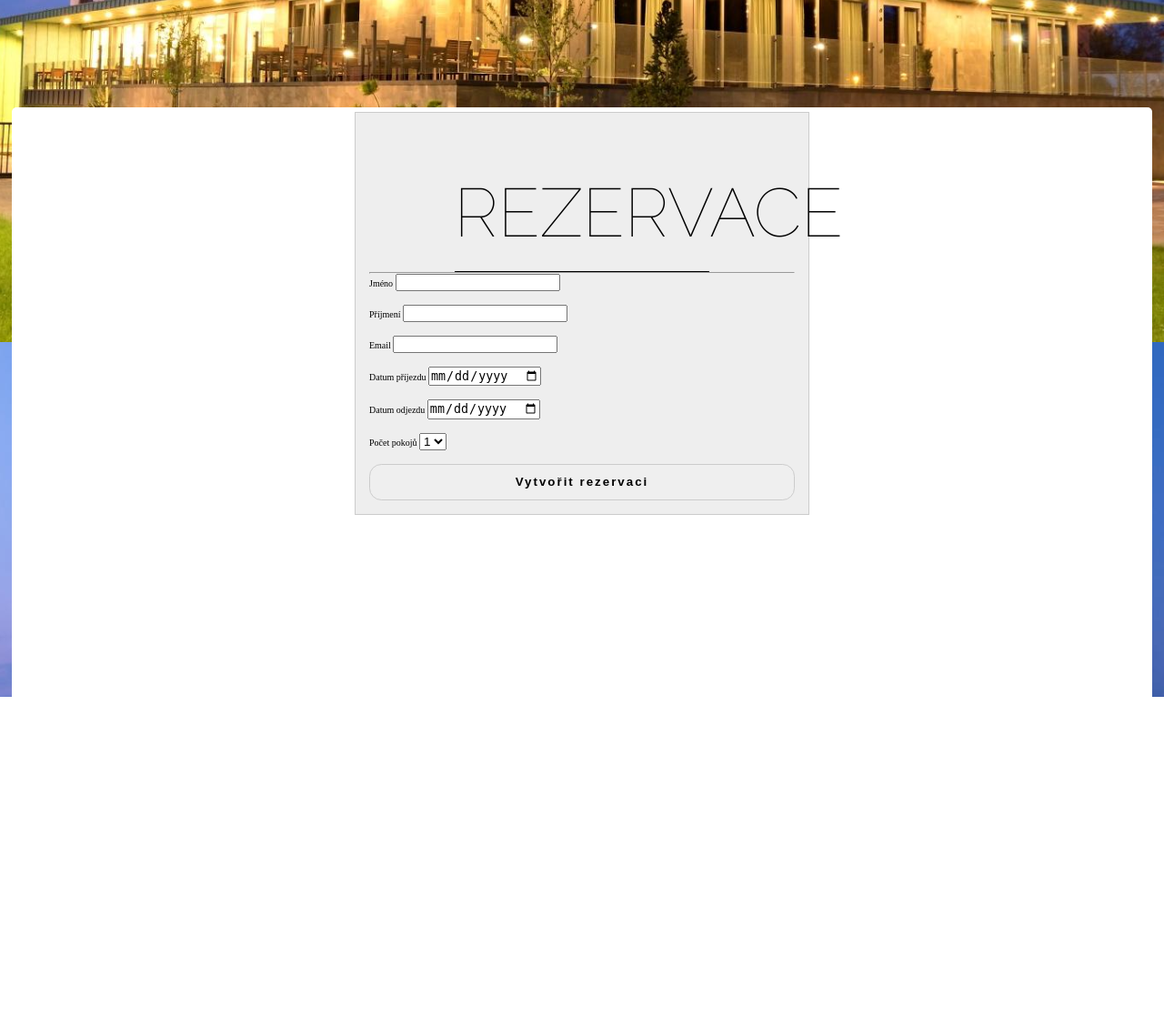
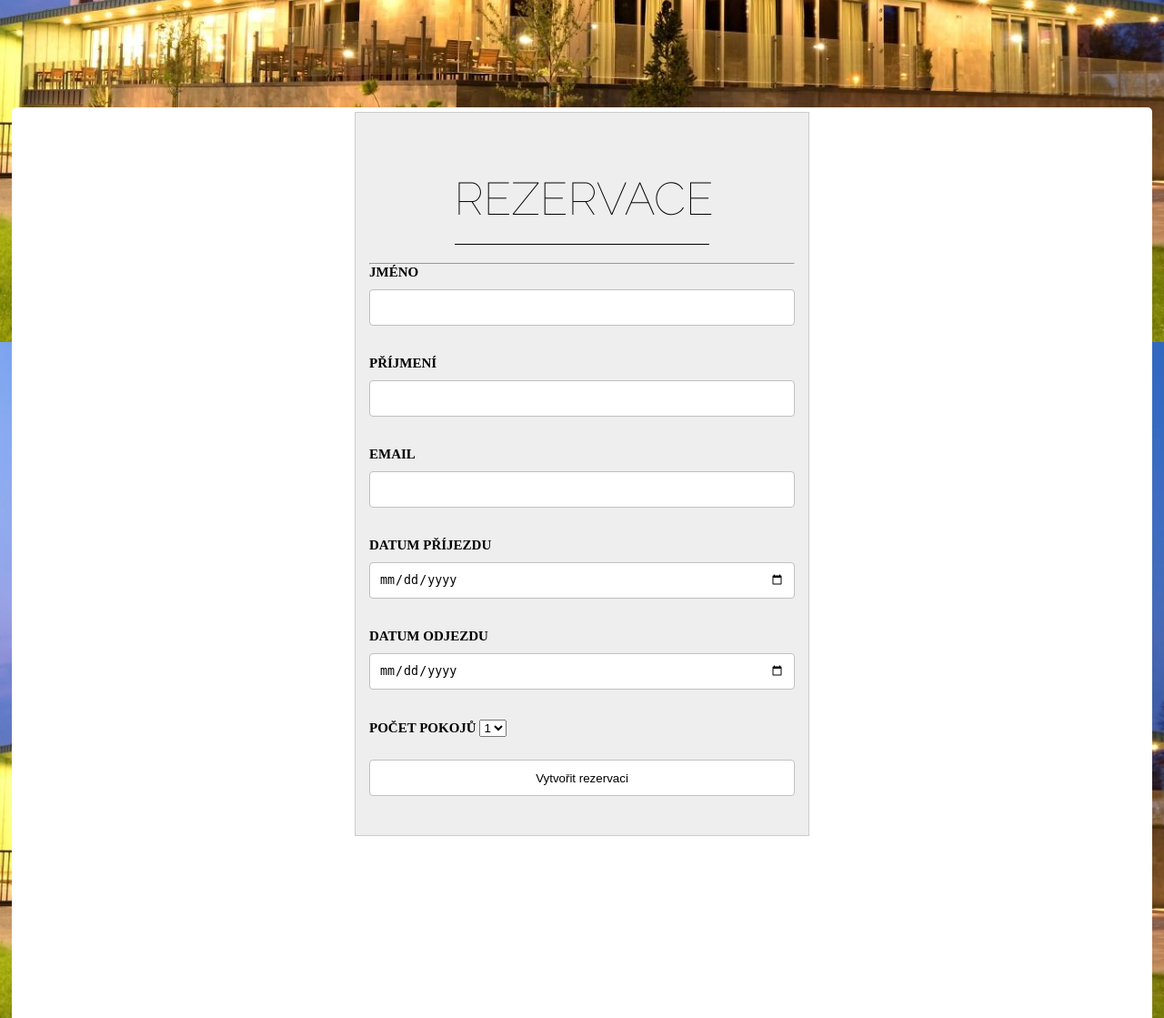
Before and after one commit to dp9898cz/IIS-project-2020, a Flask app: page /1/reservation in a window 1280 px wide. Shown: the part 424-1543 px from the top of the page at 91% size. Before the commit the page ends 1190 px from the top, so only its background shows below. Run offline with Flask 2, Linux system fonts and the light colour scheme; data that the repository does not hold is empty; some libraries are stand-ins or nearby versions.

Commit message:
Reservation form design

```diff
--- a/static/css/style.css
+++ b/static/css/style.css
@@ -311,7 +311,7 @@ body{
     border-right: rgba(255, 255, 255, 0);
     border-top: rgba(255, 255, 255, 0);
     font-weight: 1;
-    font-size: 75px;
+    font-size: 50px;
     text-transform: uppercase;
     text-align: center;
     color: #000;
@@ -319,7 +319,7 @@ body{
     padding-bottom:20px;
     margin-left: 20%;
     margin-right: 20%;
-
+    margin-bottom: 20px;
 }
 #textArea{
     font-size: 25px;
@@ -608,16 +608,45 @@ html{
     margin: 0 auto;
     margin-top: 5px;
 }
-.booking{
-    background-color: #639bcc;
-  }
+
+.container input{
+    width: 100%;
+    height: 40px;
+    background: white;
+    border-radius: 4px;
+    border: 1px solid silver;
+    margin: 10px 0 18px 0;
+    padding: 0 10px;
+}
+
+.container ul{
+    color: white;
+    background: #c51244 !important;
+    padding: 10px !important;
+    border-radius: 0 !important;
+    position: relative;
+    display: inline-block !important;
+    box-shadow: 1px 1px 1px #aaaaaa;
+    margin-top: -7px;
+    margin-bottom: 10px;
+}
+
+.container ul:before{
+    content: '';
+    width: 0;
+    height: 0;
+    border-left: 10px solid transparent;
+    border-right: 10px solid transparent;
+    border-bottom: 10px solid #c51244;
+    position: absolute;
+    top: -10px;
+}
 
 .input-group{
     margin-bottom: 1.5rem;
   }
 
-.input-label,
-.forma > label {
+.forma{
     display: block;
     font-size: 1.5rem;
     text-transform: uppercase;;
@@ -633,45 +662,8 @@ html{
     margin: 0 15px;
 
 }
-.input,
-.forma > select,
-.forma > input {
-    width: 100%;
-    min-height: 4rem;
-    padding: 1rem;
-    font-weight: bold;
-    color: black;
-    letter-spacing: 2px;
-    font-family: sans-serif;
-    border: 1px solid #CCC;
-    border-radius: 1em;
-}
 
-.form-btn{
-    margin-top: 2.5rem;
-    cursor: pointer;
-    width: 100%;
 
-  }
-
-.btn-purple{
-    display: inline-block;
-    padding: 1.3em 1.5em;
-    margin: 0 0.3em 0.3em 0;
-    border-radius: 2em;
-    box-sizing: border-box;
-    text-decoration: none;
-    font-family: 'Roboto', sans-serif;
-    font-weight: 300;
-    color: #FFFFFF;
-    background-color: #000000;
-    text-align: center;
-    transition: all 0.2s;
-  }
-
-.btn-purple:hover{
-    background-color: #4095c6;
-  }
 /*-------------------------Profile------------------------------------*/
 .table-div{
     overflow: auto;
```
